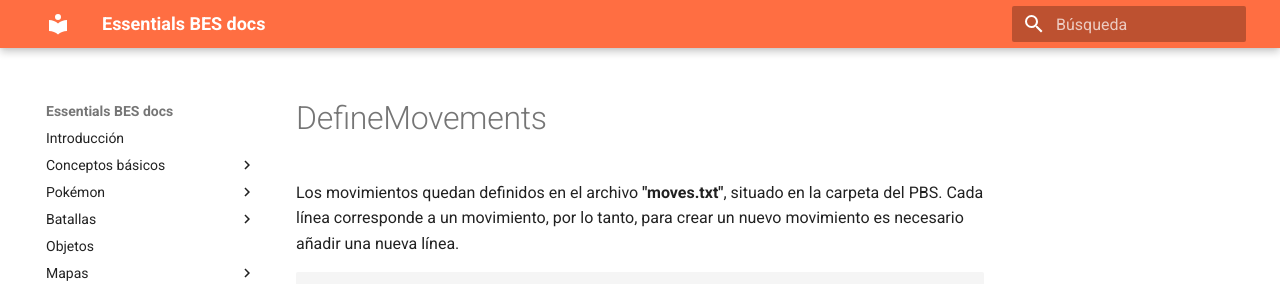
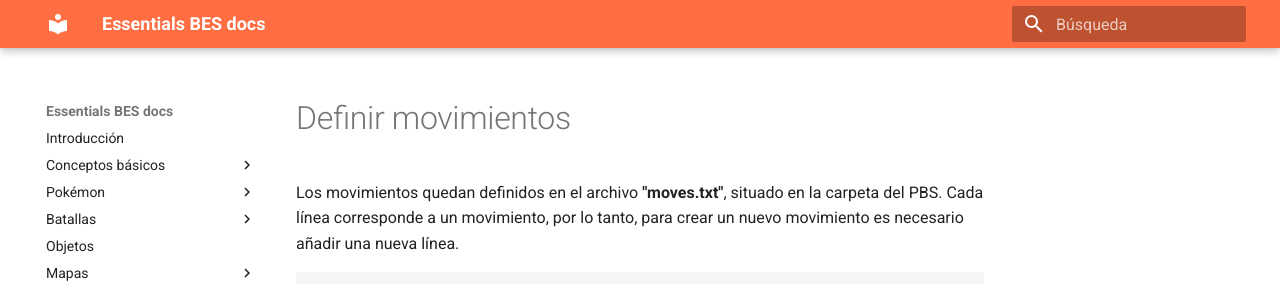
Before and after one commit to albertomcastro4/Essentials-BES-docs, an MkDocs documentation site: the page built from docs/battles/DefineMovements.md, in a window 1280 px wide and 900 px high. Shown: the top 284 px of the window. Built offline with MkDocs 1.6.1 and Material for MkDocs 9.7.7, drawn with Linux system fonts in a browser that asks for light colours.

Commit message:
add title to define movements

````diff
--- a/docs/battles/DefineMovements.md
+++ b/docs/battles/DefineMovements.md
@@ -1,3 +1,5 @@
+# Definir movimientos
+
 Los movimientos quedan definidos en el archivo **"moves.txt"**, situado en la carpeta del PBS. Cada línea corresponde a un movimiento, por lo tanto, para crear un nuevo movimiento es necesario añadir una nueva línea.
 
 ```
````
